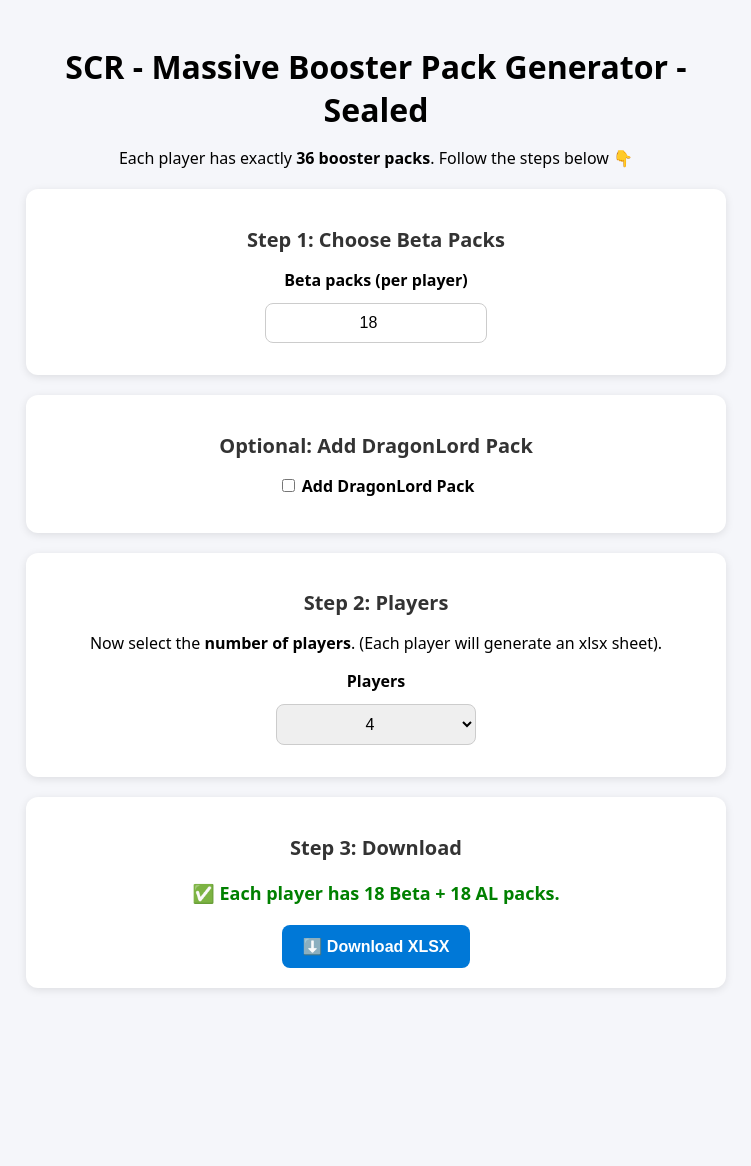
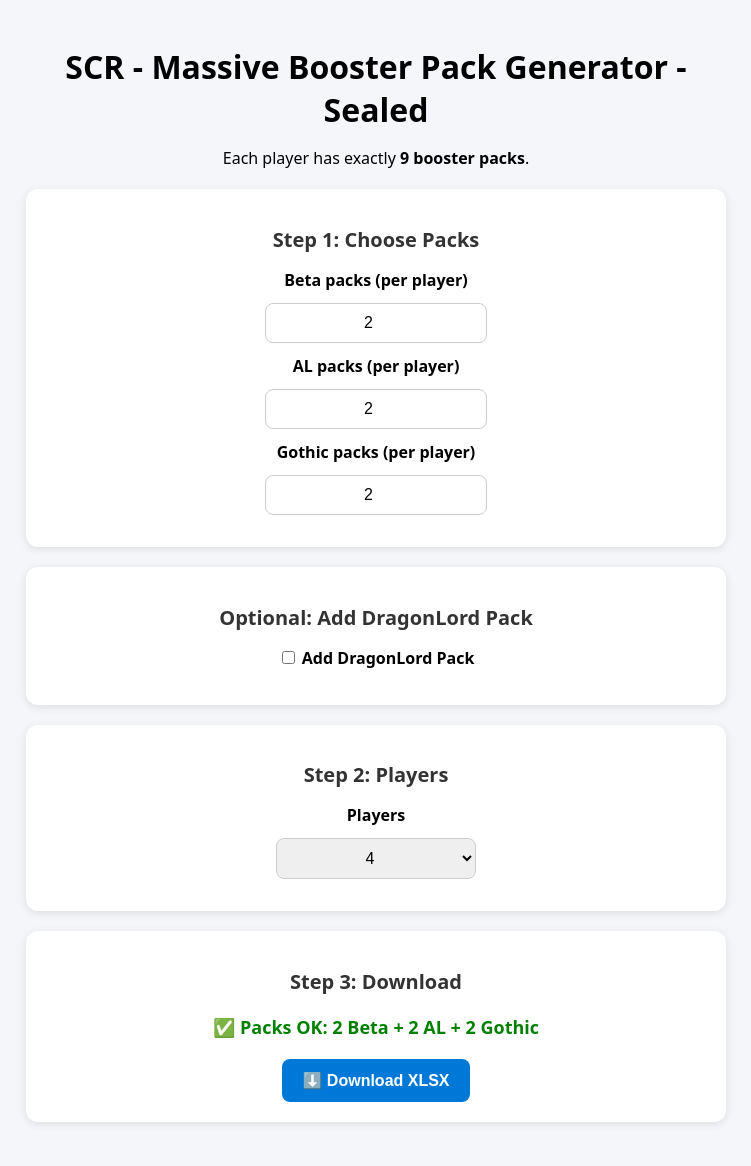
Before and after one commit to jordim75/SealedSCR, a Flask app: page / in a window 1280 px wide. Shown: the whole page, without its empty margins (264-1015 px from the left). Before the commit the page ends 990 px from the top, so only its background shows below. Run offline with Flask 3, Linux system fonts and the light colour scheme; some libraries are stand-ins or nearby versions.

Commit message:
Refactor booster pack generator layout and logic
Updated the layout and functionality of the booster pack generator. Adjusted player pack counts and improved the status update logic.

```diff
--- a/templates/index.html
+++ b/templates/index.html
@@ -5,98 +5,39 @@
   <title>Generador de sobres</title>
   <meta name="viewport" content="width=device-width, initial-scale=1" />
   <style>
-    body {
-      font-family: system-ui, Arial, sans-serif;
-      padding: 24px;
-      max-width: 700px;
-      margin: auto;
-      text-align: center;
-      background: #f5f6fa;
-    }
-    h1 {
-      margin-bottom: 12px;
-    }
-    p {
-      margin-bottom: 16px;
-    }
-    .card {
-      background: white;
-      border-radius: 12px;
-      box-shadow: 0 2px 8px rgba(0,0,0,0.1);
-      padding: 20px;
-      margin: 20px 0;
-      text-align: center;
-    }
-    .card h2 {
-      margin-bottom: 16px;
-      font-size: 20px;
-      color: #333;
-    }
-    .row {
-      display: flex;
-      flex-direction: column;
-      align-items: center;
-      gap: 8px;
-      margin: 12px 0;
-    }
-    label {
-      font-weight: 600;
-      display: block;
-      margin-bottom: 4px;
-    }
-    select, input[type="number"] {
-      width: 200px;
-      padding: 10px;
-      font-size: 16px;
-      border: 1px solid #ccc;
-      border-radius: 8px;
-      text-align: center;
-    }
-    .status {
-      margin: 20px 0;
-      font-weight: 600;
-      font-size: 18px;
-    }
-    .actions {
-      display: flex;
-      flex-direction: column;
-      align-items: center;
-      gap: 12px;
-      margin-top: 16px;
-    }
-    button {
-      padding: 12px 20px;
-      font-size: 16px;
-      font-weight: 600;
-      cursor: pointer;
-      border: none;
-      border-radius: 8px;
-      background: #0078d7;
-      color: white;
-      transition: background 0.2s ease;
-    }
-    button:hover:enabled {
-      background: #005ea6;
-    }
-    button:disabled {
-      background: #aaa;
-      cursor: not-allowed;
-    }
+    body { font-family: system-ui, Arial, sans-serif; padding: 24px; max-width: 700px; margin: auto; text-align: center; background: #f5f6fa; }
+    h1 { margin-bottom: 12px; }
+    p { margin-bottom: 16px; }
+    .card { background: white; border-radius: 12px; box-shadow: 0 2px 8px rgba(0,0,0,0.1); padding: 20px; margin: 20px 0; text-align: center; }
+    .card h2 { margin-bottom: 16px; font-size: 20px; color: #333; }
+    .row { display: flex; flex-direction: column; align-items: center; gap: 8px; margin: 12px 0; }
+    label { font-weight: 600; display: block; margin-bottom: 4px; }
+    select, input[type="number"] { width: 200px; padding: 10px; font-size: 16px; border: 1px solid #ccc; border-radius: 8px; text-align: center; }
+    .status { margin: 20px 0; font-weight: 600; font-size: 18px; }
+    .actions { display: flex; flex-direction: column; align-items: center; gap: 12px; margin-top: 16px; }
+    button { padding: 12px 20px; font-size: 16px; font-weight: 600; cursor: pointer; border: none; border-radius: 8px; background: #0078d7; color: white; transition: background 0.2s ease; }
+    button:hover:enabled { background: #005ea6; }
+    button:disabled { background: #aaa; cursor: not-allowed; }
   </style>
 </head>
 <body>
   <h1>SCR - Massive Booster Pack Generator - Sealed</h1>
-  <p>
-    Each player has exactly <strong>36 booster packs</strong>.
-    Follow the steps below 👇
-  </p>
+  <p>Each player has exactly <strong>9 booster packs</strong>.</p>
 
-  <!-- STEP 1: Beta packs -->
+  <!-- STEP 1: Packs -->
   <div class="card">
-    <h2>Step 1: Choose Beta Packs</h2>
+    <h2>Step 1: Choose Packs</h2>
     <div class="row">
-      <label for="nType1">Beta packs (per player)</label>
-      <input id="nType1" type="number" min="0" max="36" value="18" />
+      <label for="betaPacks">Beta packs (per player)</label>
+      <input id="betaPacks" type="number" min="0" max="9" value="2" />
+    </div>
+    <div class="row">
+      <label for="alPacks">AL packs (per player)</label>
+      <input id="alPacks" type="number" min="0" max="9" value="2" />
+    </div>
+    <div class="row">
+      <label for="gothicPacks">Gothic packs (per player)</label>
+      <input id="gothicPacks" type="number" min="0" max="9" value="2" />
     </div>
   </div>
 
@@ -113,10 +54,6 @@
   <!-- STEP 2: Players -->
   <div class="card">
     <h2>Step 2: Players</h2>
-    <p>
-      Now select the <strong>number of players</strong>.
-      (Each player will generate an xlsx sheet).
-    </p>
     <div class="row">
       <label for="jugadors">Players</label>
       <select id="jugadors">
@@ -133,50 +70,57 @@
   <!-- STEP 3: Download -->
   <div class="card">
     <h2>Step 3: Download</h2>
-    <div id="status" class="status" aria-live="polite"></div>
+    <div id="status" class="status"></div>
     <div class="actions">
       <button id="exportXlsxBtn" disabled>⬇️ Download XLSX</button>
     </div>
   </div>
 
 <script>
-    const jugadorsEl = document.getElementById('jugadors');
-    const n1El = document.getElementById('nType1');
+  const betaEl = document.getElementById('betaPacks');
+  const alEl = document.getElementById('alPacks');
+  const gothEl = document.getElementById('gothicPacks');
   const dlEl = document.getElementById('dlCheck');
   const statusEl = document.getElementById('status');
   const exportBtn = document.getElementById('exportXlsxBtn');
+  const jugadorsEl = document.getElementById('jugadors');
 
   function updateStatus() {
-      const n1 = parseInt(n1El.value || '0', 10);
+    const b = parseInt(betaEl.value)||0;
+    const a = parseInt(alEl.value)||0;
+    const g = parseInt(gothEl.value)||0;
     const dl = dlEl.checked ? 1 : 0;
-      const n2 = (dl ? 35 : 36) - n1;
+    const total = b + a + g;
 
-      if (isNaN(n1) || n1 < 0 || n1 > (dl ? 35 : 36)) {
-        statusEl.textContent = `❌ Number of Beta packs must be between [0-${dl ? 35 : 36}].`;
-        statusEl.style.color = "red";
+    const required = dl ? 5 : 6;
+
+    if (total !== required) {
+      statusEl.textContent = `❌ Total packs must be exactly ${required}. Currently: ${total}`;
+      statusEl.style.color = 'red';
       exportBtn.disabled = true;
     } else {
-        statusEl.textContent = `✅ Each player has ${n1} Beta + ${n2} AL packs${dl ? " + 1 DragonLord Pack" : ""}.`;
-        statusEl.style.color = "green";
+      statusEl.textContent = `✅ Packs OK: ${b} Beta + ${a} AL + ${g} Gothic` + (dl ? " + DragonLord" : "");
+      statusEl.style.color = 'green';
       exportBtn.disabled = false;
     }
   }
 
-    n1El.addEventListener('input', updateStatus);
+  betaEl.addEventListener('input', updateStatus);
+  alEl.addEventListener('input', updateStatus);
+  gothEl.addEventListener('input', updateStatus);
   dlEl.addEventListener('change', updateStatus);
   updateStatus();
 
   exportBtn.addEventListener('click', () => {
-      statusEl.textContent = "📥 Preparing your file...";
-      statusEl.style.color = "blue";
+    const j = parseInt(jugadorsEl.value);
+    const b = parseInt(betaEl.value);
+    const a = parseInt(alEl.value);
+    const g = parseInt(gothEl.value);
+    const dl = dlEl.checked ? 1 : 0;
 
-      const j = parseInt(jugadorsEl.value, 10);
-      const n1 = parseInt(n1El.value, 10);
-      const dl = dlEl.checked ? 1 : 0;
-      const n2 = (dl ? 35 : 36) - n1;
-
-      window.location.href = `/export_xlsx/${j}/${n1}/${n2}/${dl}`;
+    window.location.href = `/export_xlsx/${j}/${b}/${a}/${g}/${dl}`;
   });
 </script>
+
 </body>
 </html>
```
Lines whose indentation alone changed are shown as unchanged.
